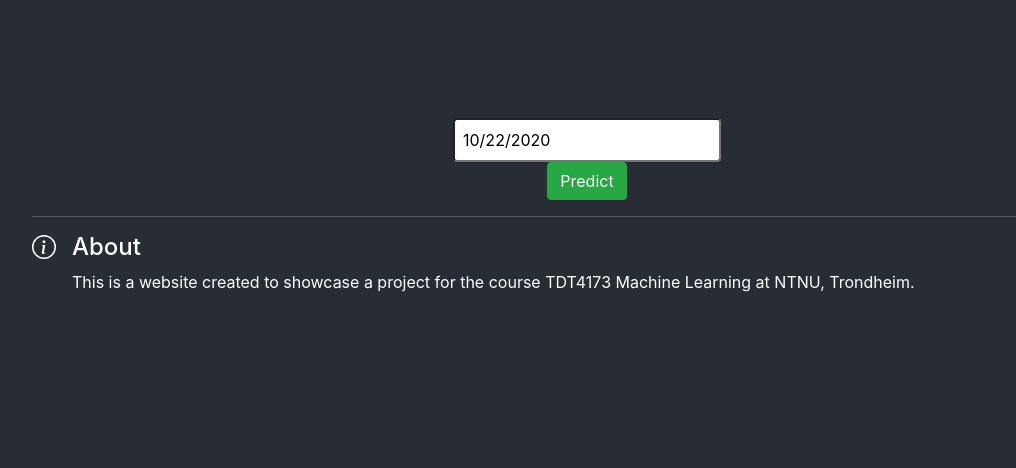
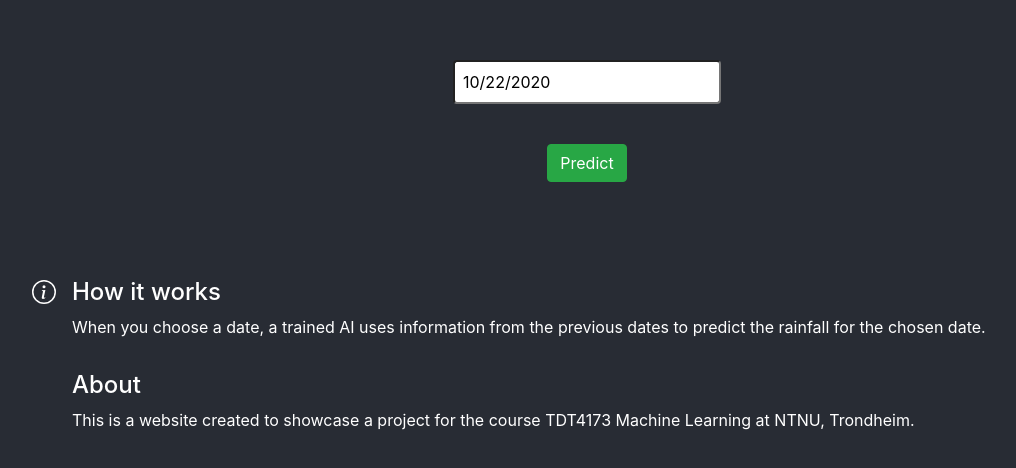
Before and after one commit to kamidtli/tdt4173-website, a React (Create React App) app: page / in a window 1280 px wide. Shown: the part 194-662 px from the top of the page, without its empty margins (53-1069 px from the left). Built offline with nearby package versions, Linux system fonts and the light colour scheme.

Commit message:
Cleanup and improve design

```diff
--- a/src/App.css
+++ b/src/App.css
@@ -16,3 +16,23 @@ hr {
   padding: 8px;
   border-radius: 4px;
 }
+
+.btn {
+  margin: 1rem;
+}
+
+.element-container {
+  display: flex;
+  flex-direction: column;
+  align-items: center;
+  justify-content: center;
+  text-align: center;
+}
+
+.spacer {
+  height: 2rem;
+}
+
+.spacer-large {
+  height: 5rem;
+}
--- a/src/App.tsx
+++ b/src/App.tsx
@@ -1,27 +1,17 @@
 import React from 'react';
 import './App.css';
-import { Container, Row, Col } from 'reactstrap';
+import { Container } from 'reactstrap';
+import PredictionForm from './components/PredictionForm/PredictionForm';
 import About from './components/About';
-import PredictionForm from './components/PredictionForm/PredictionForm';
-import Center from './components/Center';
 
 function App() {
   return (
     <div className="App">
       <Container>
-        <Row>
-          <Col>
-            <Center>
-              <PredictionForm />
-            </Center>
-          </Col>
-        </Row>
-        <hr />
-        <Row>
-          <Col>
-            <About />
-          </Col>
-        </Row>
+        <div className="spacer-large" />
+        <PredictionForm />
+        <div className="spacer-large" />
+        <About />
       </Container>
     </div>
   );
--- a/src/components/About.tsx
+++ b/src/components/About.tsx
@@ -4,10 +4,18 @@ import { BsInfoCircle } from 'react-icons/bs';
 
 export default function About() {
   return (
+    <div>
       <Media>
         <Media left className="pr-3">
           <BsInfoCircle size={24}/>
         </Media>
+        <Media body>
+          <Media heading>
+            How it works
+          </Media>
+          When you choose a date, a trained AI uses information from the previous dates to predict the rainfall for the chosen date.
+          <div className="spacer" />
+          <Media>
             <Media body>
               <Media heading>
                 About
@@ -15,5 +23,8 @@ export default function About() {
               This is a website created to showcase a project for the course TDT4173 Machine Learning at NTNU, Trondheim.
             </Media>
           </Media>
+        </Media>
+      </Media>
+    </div>
   )
 }
--- a/src/components/Center.tsx
+++ /dev/null
@@ -1,18 +0,0 @@
-import React from 'react'
-
-type Props = {
-  children?: React.ReactNode,
-}
-
-export default function Center(props: Props) {
-  return (
-    <div style={{
-      display: "flex",
-      flexDirection: "row",
-      justifyContent: "center",
-      alignItems: "center",
-    }}>
-      {props.children}
-    </div>
-  )
-}
--- a/src/components/PredictionForm/PredictionForm.tsx
+++ b/src/components/PredictionForm/PredictionForm.tsx
@@ -1,5 +1,5 @@
 import React, { useState } from 'react';
-import { Button, Spinner } from 'reactstrap';
+import { Button, Spinner, Media } from 'reactstrap';
 import CustomDatePicker from './DatePicker';
 
 import { getPredictionFromDate } from '../../queries/predictDate';
@@ -8,20 +8,49 @@ export default function PredictionForm() {
 
   const [date, setDate] = useState(new Date().toISOString());
   const [loading, setLoading] = useState(false);
+  const [prediction, setPrediction] = useState('');
+  const [actual, setActual] = useState('');
 
   const handleClick = async () => {
     setLoading(true);
-    const res = await getPredictionFromDate(date);
+    const preprocessedDate = date.split('T');
+    const res = await getPredictionFromDate(preprocessedDate[0]);
     setLoading(false);
-    console.log(res); // TODO: Do something with response
+    if (res) {
+      setPrediction(res.predicted_value);
+      setActual(res.actual_value);
+    }
+  }
+
+  const handleNewPrediction = async () => {
+    setPrediction('');
   }
 
   if (loading) {
-    return <Spinner color="warning" />
+    return (
+      <div className="element-container">
+        <Spinner color="warning" />
+      </div>
+    );
+  } else if (prediction !== '') {
+    return (
+      <div className="element-container">
+        <Media>
+          <Media body>
+            <Media heading>
+              {prediction} mm
+            </Media>
+          Actual rainfall for {date.split('T')[0]}: <strong>{actual}</strong> mm
+          </Media>
+        </Media>
+        <Button color="success" onClick={() => handleNewPrediction()}>New prediction</Button>
+      </div>
+    );
   } else {
     return (
-      <div style={{display: "flex", flexDirection: "column", alignItems: "center"}}>
+      <div className="element-container">
         <CustomDatePicker date={date} setDate={setDate}/>
+        <br />
         <Button color="success" onClick={() => handleClick()}>Predict</Button>
       </div>
     );
--- a/src/queries/predictDate.ts
+++ b/src/queries/predictDate.ts
@@ -1,7 +1,7 @@
-const url = "http://10.0.0.18:5000/"
+const url = "https://europe-west2-tdt4173-292607.cloudfunctions.net/api?date="
 
 export async function getPredictionFromDate(date: string) {
-  let result: any = await fetch(url + date)
+  let result: any = await fetch(url + date, { mode: 'cors' })
     .then(res => res.json())
     .then(data => {
       return data
```
Lines whose indentation alone changed are shown as unchanged.
